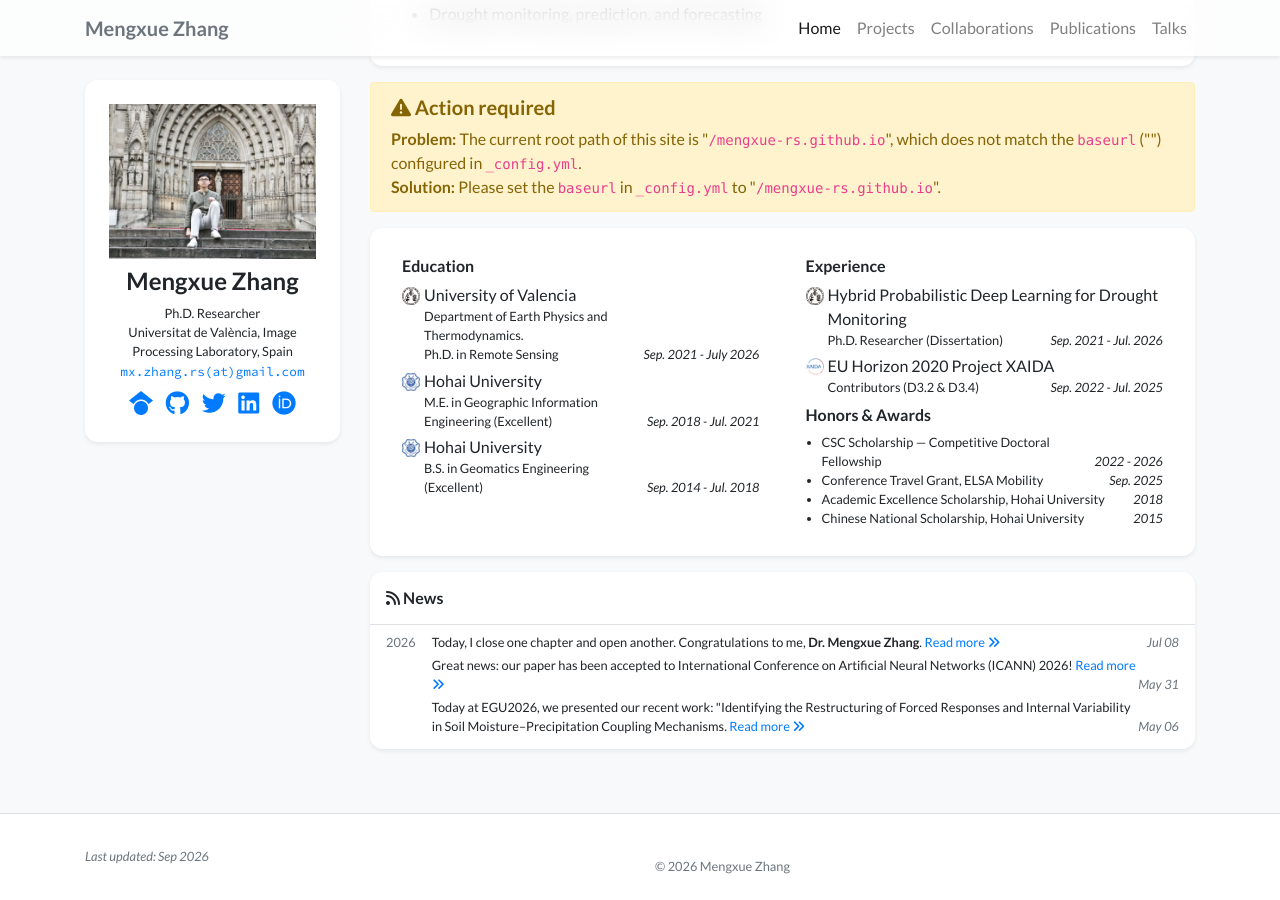
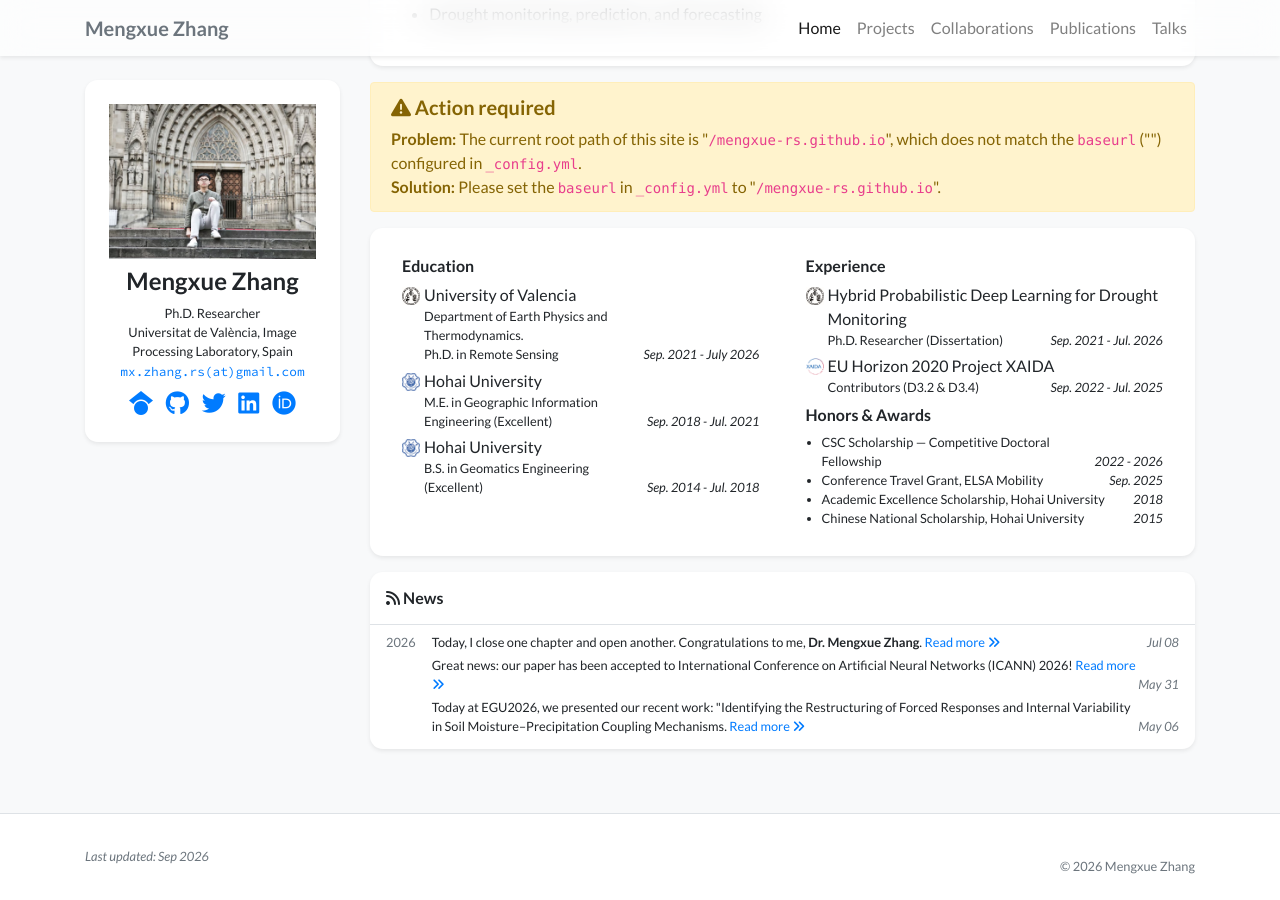
Before and after one commit to mengxue-rs/mengxue-rs.github.io, a Jekyll site: the page built from index.html, in a window 1280 px wide and 900 px high, scrolled down 663 px. Built offline with Jekyll 4.4.1, drawn with Linux system fonts in a browser that asks for light colours; nearby versions of some CDN libraries; a style sheet for code colours, icons or effects is not loaded.

Commit message:
Update footer.html

```diff
--- a/_includes/footer.html
+++ b/_includes/footer.html
@@ -1,16 +1,13 @@
 <footer class="footer border-top py-2 mt-5 bg-white small">
     <div class="{% if page.container_class %}{{ page.container_class }}{% else %}container-lg{% endif %}">
-        <div class="row my-3 align-items-center">
-            <div class="col-6">
-                <div class="text-muted">
-                    <i>Last updated: {{ "now" | date: "%b %Y" }}</i>
-                </div>
+        <!-- 直接使用一个 div 做 Flex 容器 -->
+        <div class="d-flex align-items-center justify-content-between my-3">
+            <div class="text-muted">
+                <i>Last updated: {{ "now" | date: "%b %Y" }}</i>
             </div>
-            <div class="col-6">
-                <div class="text-left text-muted">
-                    {{ site.data.display.footer_text }}<br>
-                    &copy; 2026 Mengxue Zhang
-                </div>
+            <div class="text-muted text-end">
+                {{ site.data.display.footer_text }}<br>
+                &copy; 2026 Mengxue Zhang
             </div>
         </div>
     </div>
```
